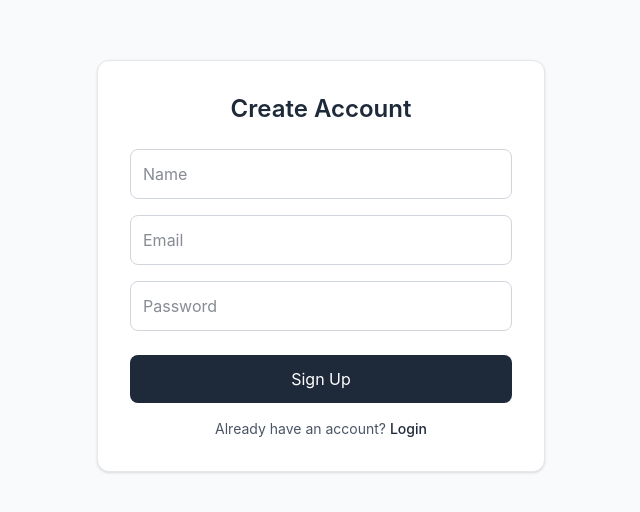
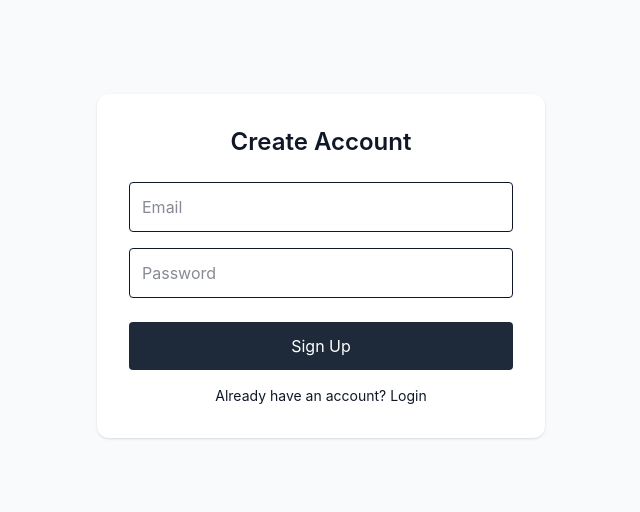
Before and after one commit to Mansha1505/focusflow, a React app in the folder frontend/: page /register in a window 1280 px wide. Shown: the part 134-646 px from the top of the page, without its empty margins (319-959 px from the left). Built offline with nearby package versions, Linux system fonts and the light colour scheme; the HTML template or start-up script is replaced by a standard one.

Commit message:
remove name completely

```diff
--- a/frontend/src/pages/LoginPage.jsx
+++ b/frontend/src/pages/LoginPage.jsx
@@ -11,9 +11,8 @@ function LoginPage() {
     const trimmedEmail = email.trim();
     const trimmedPassword = password.trim();
 
-    console.log("LOGIN DEBUG:", trimmedEmail, trimmedPassword);
+    console.log("LOGIN:", trimmedEmail, trimmedPassword);
 
-    // ✅ Validation
     if (!trimmedEmail || !trimmedPassword) {
       alert("Please fill all fields");
       return;
@@ -37,58 +36,53 @@ function LoginPage() {
       const data = await res.json();
 
       if (!res.ok) {
-        throw new Error(data.message || "Login failed");
+        throw new Error(data.message);
       }
 
-      // ✅ Save token
       localStorage.setItem("token", data.token);
 
       alert("Login successful!");
       navigate("/dashboard");
+
     } catch (err) {
-      console.log("LOGIN ERROR:", err);
+      console.log(err);
       alert(err.message);
     }
   };
 
   return (
     <div className="min-h-screen flex items-center justify-center bg-[#f8fafc]">
-      <div className="bg-white p-8 rounded-xl shadow-sm w-full max-w-md border border-gray-200">
-        <h2 className="text-2xl font-semibold mb-6 text-center text-gray-800">
+      <div className="bg-white p-8 rounded-xl shadow-sm w-full max-w-md">
+        <h2 className="text-2xl font-semibold mb-6 text-center">
           Welcome Back
         </h2>
 
-        {/* EMAIL */}
         <input
           type="email"
           placeholder="Email"
           value={email}
           onChange={(e) => setEmail(e.target.value)}
-          className="w-full mb-4 p-3 rounded-lg border border-gray-300"
+          className="w-full mb-4 p-3 border rounded"
         />
 
-        {/* PASSWORD */}
         <input
           type="password"
           placeholder="Password"
           value={password}
           onChange={(e) => setPassword(e.target.value)}
-          className="w-full mb-6 p-3 rounded-lg border border-gray-300"
+          className="w-full mb-6 p-3 border rounded"
         />
 
-        {/* BUTTON */}
         <button
           onClick={handleLogin}
-          className="w-full bg-gray-800 text-white py-3 rounded-lg hover:bg-gray-700 transition"
+          className="w-full bg-gray-800 text-white py-3 rounded"
         >
           Sign In
         </button>
 
-        <p className="text-center mt-4 text-sm text-gray-600">
+        <p className="text-center mt-4 text-sm">
           Don’t have an account?{" "}
-          <Link to="/register" className="text-gray-800 font-medium">
-            Register
-          </Link>
+          <Link to="/register">Register</Link>
         </p>
       </div>
     </div>
--- a/frontend/src/pages/RegisterPage.jsx
+++ b/frontend/src/pages/RegisterPage.jsx
@@ -2,25 +2,19 @@ import { useState } from "react";
 import { useNavigate, Link } from "react-router-dom";
 
 function RegisterPage() {
-  const [name, setName] = useState("");
   const [email, setEmail] = useState("");
   const [password, setPassword] = useState("");
 
   const navigate = useNavigate();
 
   const handleRegister = async () => {
-  console.log("RAW STATE:", name, email, password);
+    const trimmedEmail = email.trim();
+    const trimmedPassword = password.trim();
 
-  const payload = {
-    name: name?.trim() || "defaultName",
-    email: email?.trim(),
-    password: password?.trim(),
-  };
+    console.log("REGISTER:", trimmedEmail, trimmedPassword);
 
-  console.log("FINAL PAYLOAD:", payload);
-
-  if (!payload.email || !payload.password) {
-    alert("Email and password required");
+    if (!trimmedEmail || !trimmedPassword) {
+      alert("Please fill all fields");
       return;
     }
 
@@ -32,15 +26,22 @@ function RegisterPage() {
           headers: {
             "Content-Type": "application/json",
           },
-        body: JSON.stringify(payload),
+          body: JSON.stringify({
+            email: trimmedEmail,
+            password: trimmedPassword,
+          }),
         }
       );
 
       const data = await res.json();
 
-    if (!res.ok) throw new Error(data.message);
+      if (!res.ok) {
+        throw new Error(data.message);
+      }
 
       alert("Registered successfully!");
+      navigate("/login");
+
     } catch (err) {
       console.log(err);
       alert(err.message);
@@ -49,52 +50,37 @@ function RegisterPage() {
 
   return (
     <div className="min-h-screen flex items-center justify-center bg-[#f8fafc]">
-      <div className="bg-white p-8 rounded-xl shadow-sm w-full max-w-md border border-gray-200">
-        <h2 className="text-2xl font-semibold mb-6 text-center text-gray-800">
+      <div className="bg-white p-8 rounded-xl shadow-sm w-full max-w-md">
+        <h2 className="text-2xl font-semibold mb-6 text-center">
           Create Account
         </h2>
 
-        {/* NAME */}
-        <input
-          type="text"
-          placeholder="Name"
-          value={name}
-          onChange={(e) => setName(e.target.value)}
-          className="w-full mb-4 p-3 rounded-lg border border-gray-300"
-        />
-
-        {/* EMAIL */}
         <input
           type="email"
           placeholder="Email"
           value={email}
           onChange={(e) => setEmail(e.target.value)}
-          className="w-full mb-4 p-3 rounded-lg border border-gray-300"
+          className="w-full mb-4 p-3 border rounded"
         />
 
-        {/* PASSWORD */}
         <input
           type="password"
           placeholder="Password"
           value={password}
           onChange={(e) => setPassword(e.target.value)}
-          className="w-full mb-6 p-3 rounded-lg border border-gray-300"
+          className="w-full mb-6 p-3 border rounded"
         />
 
-        {/* BUTTON */}
         <button
           onClick={handleRegister}
-          className="w-full bg-gray-800 text-white py-3 rounded-lg hover:bg-gray-700 transition"
+          className="w-full bg-gray-800 text-white py-3 rounded"
         >
           Sign Up
         </button>
 
-        {/* LINK */}
-        <p className="text-center mt-4 text-sm text-gray-600">
+        <p className="text-center mt-4 text-sm">
           Already have an account?{" "}
-          <Link to="/login" className="text-gray-800 font-medium">
-            Login
-          </Link>
+          <Link to="/login">Login</Link>
         </p>
       </div>
     </div>
```
Also changed, not shown: 2 other files (tests, documents, lock files or other folders). Lines whose indentation alone changed are shown as unchanged.
